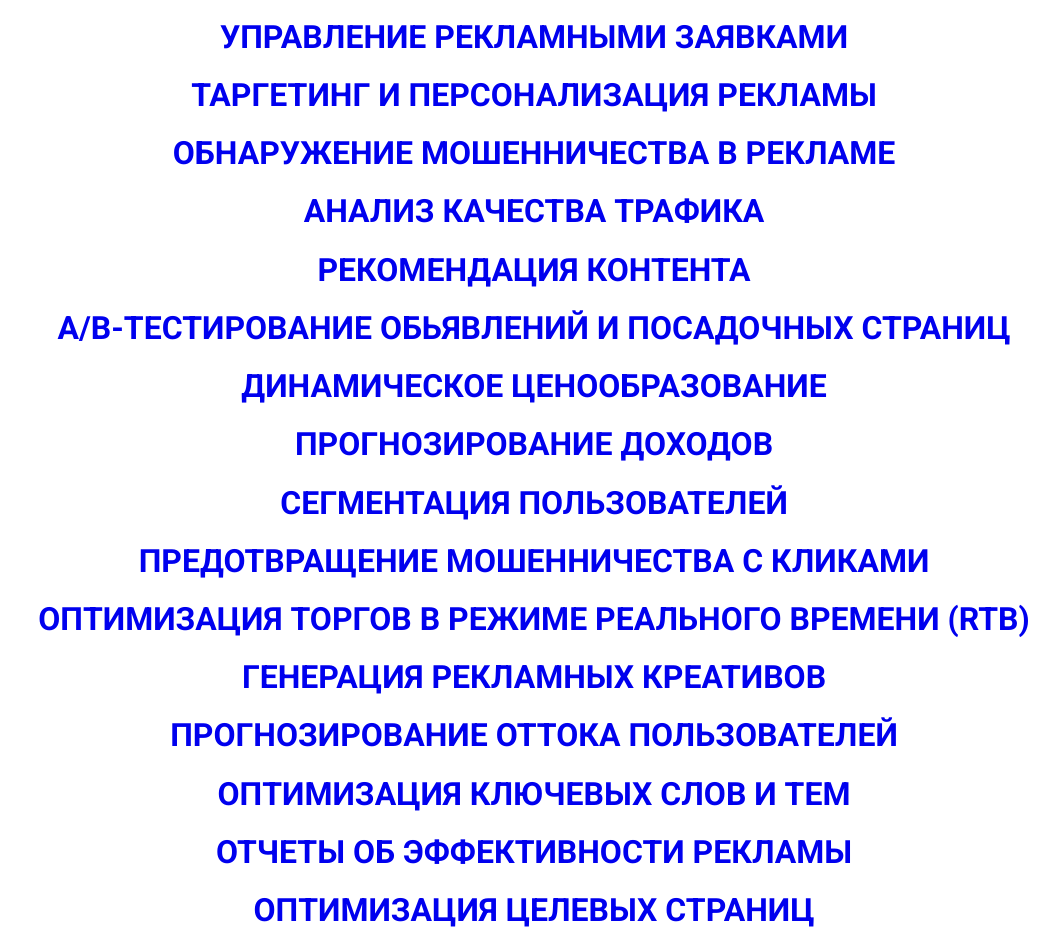
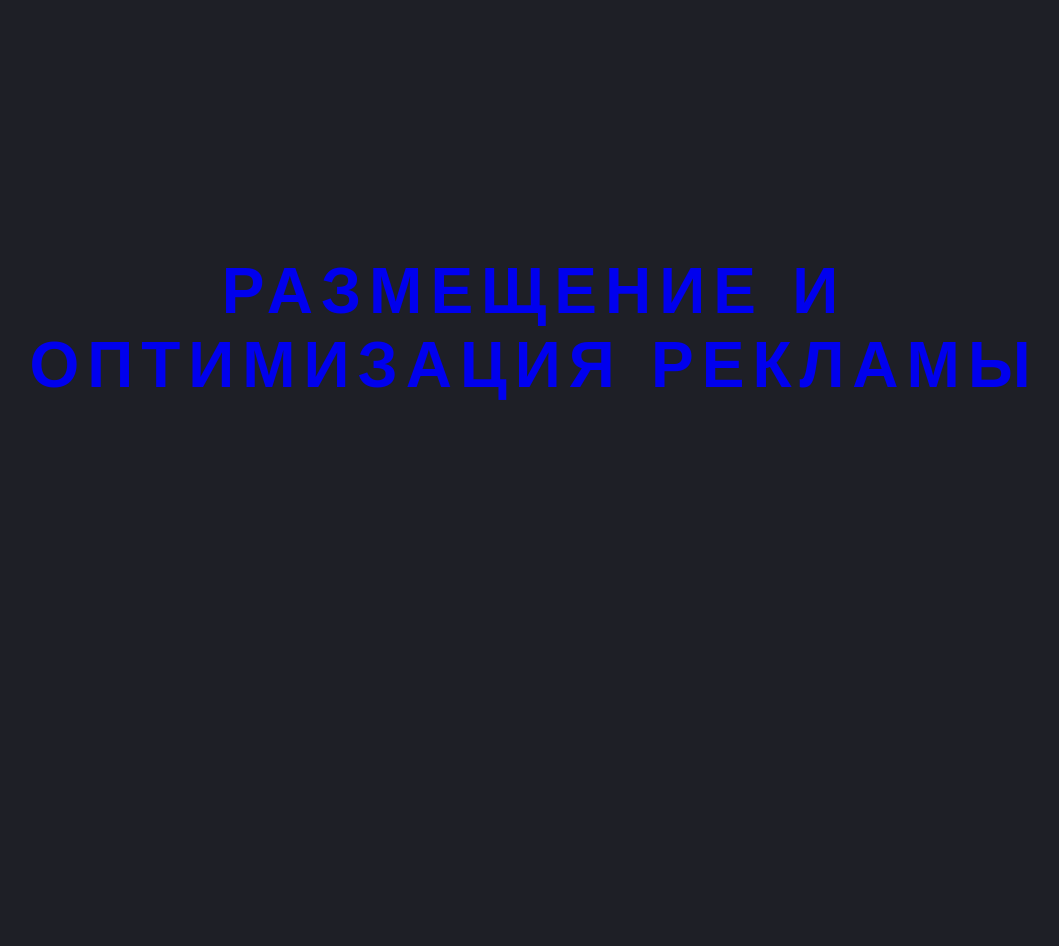
Before and after one commit to Kotyara2011/aifunctions, a plain HTML site: page index.html in a window 1280 px wide. Shown: the part 861-1807 px from the top of the page, without its empty margins (106-1165 px from the left). Drawn offline with nearby package versions, Linux system fonts and the light colour scheme; a script that the page names is missing.

Commit message:
Update index.html

```diff
--- a/index.html
+++ b/index.html
@@ -27,28 +27,28 @@
 </sectio>
 <center>
 <main class="main">
-<section class=“slider” id=“tab-svelte”>
-<h1><a href=“1/main.py”>РАЗМЕЩЕНИЕ И ОПТИМИЗАЦИЯ РЕКЛАМЫ</a></h1> </section>
-<section class=“slider” id=“tab-esbuild”> <h1><a href=“2/ad.py”>УПРАВЛЕНИЕ РЕКЛАМНЫМИ ЗАЯВКАМИ</a></h1> </section>
-<section class=“slider” id=“tab-typescript”> <h1><a href=“3/ad_recommendation.py”>ТАРГЕТИНГ И ПЕРСОНАЛИЗАЦИЯ РЕКЛАМЫ</a></h1> </section>
-<section class=“slider” id=“tab-typescript”> <h1><a href=“4/app.py”>ОБНАРУЖЕНИЕ МОШЕННИЧЕСТВА В РЕКЛАМЕ</a></h1> </section>
-<section class=“slider” id=“tab-vite”> <h1><a href=“5/traffic_model.py”>АНАЛИЗ КАЧЕСТВА ТРАФИКА</a></h1> </section>
-<section class=“slider” id=“tab-vite”> <h1><a href=“6/recommendation_system.py”>РЕКОМЕНДАЦИЯ КОНТЕНТА</a></h1> </section>
-<section class=“slider” id=“tab-vite”> <h1><a href=“7/run.py”>А/В-ТЕСТИРОВАНИЕ ОБЬЯВЛЕНИЙ И ПОСАДОЧНЫХ СТРАНИЦ</a></h1> </section>
-<section class=“slider” id=“tab-vite”> <h1><a href=“8/strategy.py”>ДИНАМИЧЕСКОЕ ЦЕНООБРАЗОВАНИЕ</a></h1> </section>
-<section class=“slider” id=“tab-vite”> <h1><a href=“9/data_preparation.py”>ПРОГНОЗИРОВАНИЕ ДОХОДОВ</a></h1> </section>
-<section class=“slider” id=“tab-vite”> <h1><a href=“10/data_segmentation.py”>СЕГМЕНТАЦИЯ ПОЛЬЗОВАТЕЛЕЙ</a></h1> </section>
-<section class=“slider” id=“tab-vite”> <h1><a href=“11/click_model.py”>ПРЕДОТВРАЩЕНИЕ МОШЕННИЧЕСТВА С КЛИКАМИ</a></h1>
+<section class="slider" id="tab-svelte">
+<h1><a href="1/main.py">РАЗМЕЩЕНИЕ И ОПТИМИЗАЦИЯ РЕКЛАМЫ</a></h1> </section>
+<section class="slider" id="tab-esbuild"> <h1><a href="2/ad.py">УПРАВЛЕНИЕ РЕКЛАМНЫМИ ЗАЯВКАМИ</a></h1> </section>
+<section class="slider" id="tab-typescript"> <h1><a href="3/ad_recommendation.py">ТАРГЕТИНГ И ПЕРСОНАЛИЗАЦИЯ РЕКЛАМЫ</a></h1> </section>
+<section class="slider" id="tab-typescript"> <h1><a href="4/app.py">ОБНАРУЖЕНИЕ МОШЕННИЧЕСТВА В РЕКЛАМЕ</a></h1> </section>
+<section class="slider" id="tab-vite"> <h1><a href="5/traffic_model.py">АНАЛИЗ КАЧЕСТВА ТРАФИКА</a></h1> </section>
+<section class="slider" id="tab-vite"> <h1><a href="6/recommendation_system.py">РЕКОМЕНДАЦИЯ КОНТЕНТА</a></h1> </section>
+<section class="slider" id="tab-vite"> <h1><a href="7/run.py">А/В-ТЕСТИРОВАНИЕ ОБЬЯВЛЕНИЙ И ПОСАДОЧНЫХ СТРАНИЦ</a></h1> </section>
+<section class="slider" id="tab-vite"> <h1><a href="8/strategy.py">ДИНАМИЧЕСКОЕ ЦЕНООБРАЗОВАНИЕ</a></h1> </section>
+<section class="slider" id="tab-vite"> <h1><a href="9/data_preparation.py">ПРОГНОЗИРОВАНИЕ ДОХОДОВ</a></h1> </section>
+<section class="slider" id="tab-vite"> <h1><a href="10/data_segmentation.py">СЕГМЕНТАЦИЯ ПОЛЬЗОВАТЕЛЕЙ</a></h1> </section>
+<section class="slider" id="tab-vite"> <h1><a href="11/click_model.py">ПРЕДОТВРАЩЕНИЕ МОШЕННИЧЕСТВА С КЛИКАМИ</a></h1>
 </section>
-<section class=“slider” id=“tab-vite”> <h1><a href=“12/rtb_model.py”>ОПТИМИЗАЦИЯ ТОРГОВ В РЕЖИМЕ РЕАЛЬНОГО ВРЕМЕНИ (RTB)</a></h1> </section>
-<section class=“slider” id=“tab-vite”> <h1><a href=“13/main.py”>ГЕНЕРАЦИЯ РЕКЛАМНЫХ КРЕАТИВОВ</a></h1> </section>
-<section class=“slider” id=“tab-vite”><h1><a href=“14/app.py”>ПРОГНОЗИРОВАНИЕ ОТТОКА ПОЛЬЗОВАТЕЛЕЙ</a></h1> </section>
-<section class=“slider” id=“tab-vite”> <h1><a href=“15/app.py”>ОПТИМИЗАЦИЯ КЛЮЧЕВЫХ СЛОВ И ТЕМ</a></h1> </section>
-<section class=“slider” id=“tab-vite”> <h1><a href=“16/ad_perfomance_report.py”>ОТЧЕТЫ ОБ ЭФФЕКТИВНОСТИ РЕКЛАМЫ</a></h1> </section>
-<section class=“slider” id=“tab-vite”> <h1><a href=“17/target_page_optimization.py”>ОПТИМИЗАЦИЯ ЦЕЛЕВЫХ СТРАНИЦ</a></h1> </section>
-<section class=“slider” id=“tab-vite”> <h1><a href=“18/user_engagement_analytics.py”>АНАЛИЗ ВОВЛЕЧЕННОСТИ ПОЛЬЗОВАТЕЛЕЙ</a></h1> </section>
-<section class=“slider” id=“tab-vite”> <h1><a href=“19/user_experience_personalization.py”>ПЕРСОНАЛИЗАЦИЯ ПОЛЬЗОВАТЕЛЬСКОГО ОПЫТА</a></h1> </section>
-<section class=“slider” id=“tab-vite”> <h1><a href=“20/nlp_ad_analysis.py”>ОБРАБОТКА ЕСТЕСТВЕННОГО ЯЗЫКА (NLP)</a></h1> </section>
+<section class="slider" id="tab-vite"> <h1><a href="12/rtb_model.py">ОПТИМИЗАЦИЯ ТОРГОВ В РЕЖИМЕ РЕАЛЬНОГО ВРЕМЕНИ (RTB)</a></h1> </section>
+<section class="slider" id="tab-vite"> <h1><a href="13/main.py">ГЕНЕРАЦИЯ РЕКЛАМНЫХ КРЕАТИВОВ</a></h1> </section>
+<section class="slider" id="tab-vite"><h1><a href="14/app.py">ПРОГНОЗИРОВАНИЕ ОТТОКА ПОЛЬЗОВАТЕЛЕЙ</a></h1> </section>
+<section class="slider" id="tab-vite"> <h1><a href="15/app.py">ОПТИМИЗАЦИЯ КЛЮЧЕВЫХ СЛОВ И ТЕМ</a></h1> </section>
+<section class="slider" id="tab-vite"> <h1><a href="16/ad_perfomance_report.py">ОТЧЕТЫ ОБ ЭФФЕКТИВНОСТИ РЕКЛАМЫ</a></h1> </section>
+<section class="slider" id="tab-vite"> <h1><a href="17/target_page_optimization.py">ОПТИМИЗАЦИЯ ЦЕЛЕВЫХ СТРАНИЦ</a></h1> </section>
+<section class="slider" id="tab-vite"> <h1><a href="18/user_engagement_analytics.py">АНАЛИЗ ВОВЛЕЧЕННОСТИ ПОЛЬЗОВАТЕЛЕЙ</a></h1> </section>
+<section class="slider" id="tab-vite"> <h1><a href="19/user_experience_personalization.py">ПЕРСОНАЛИЗАЦИЯ ПОЛЬЗОВАТЕЛЬСКОГО ОПЫТА</a></h1> </section>
+<section class="slider" id="tab-vite"> <h1><a href="20/nlp_ad_analysis.py">ОБРАБОТКА ЕСТЕСТВЕННОГО ЯЗЫКА (NLP)</a></h1> </section>
 </main>
 </center>
 <canvas class="background"></canvas><!-- SGVsbG8hIE15IG5hbWUgaXMgU2FyYSBNYXphbC4gV2VsY29tZSB0byBteSBDb2RlUGVuIQ== -->
```
